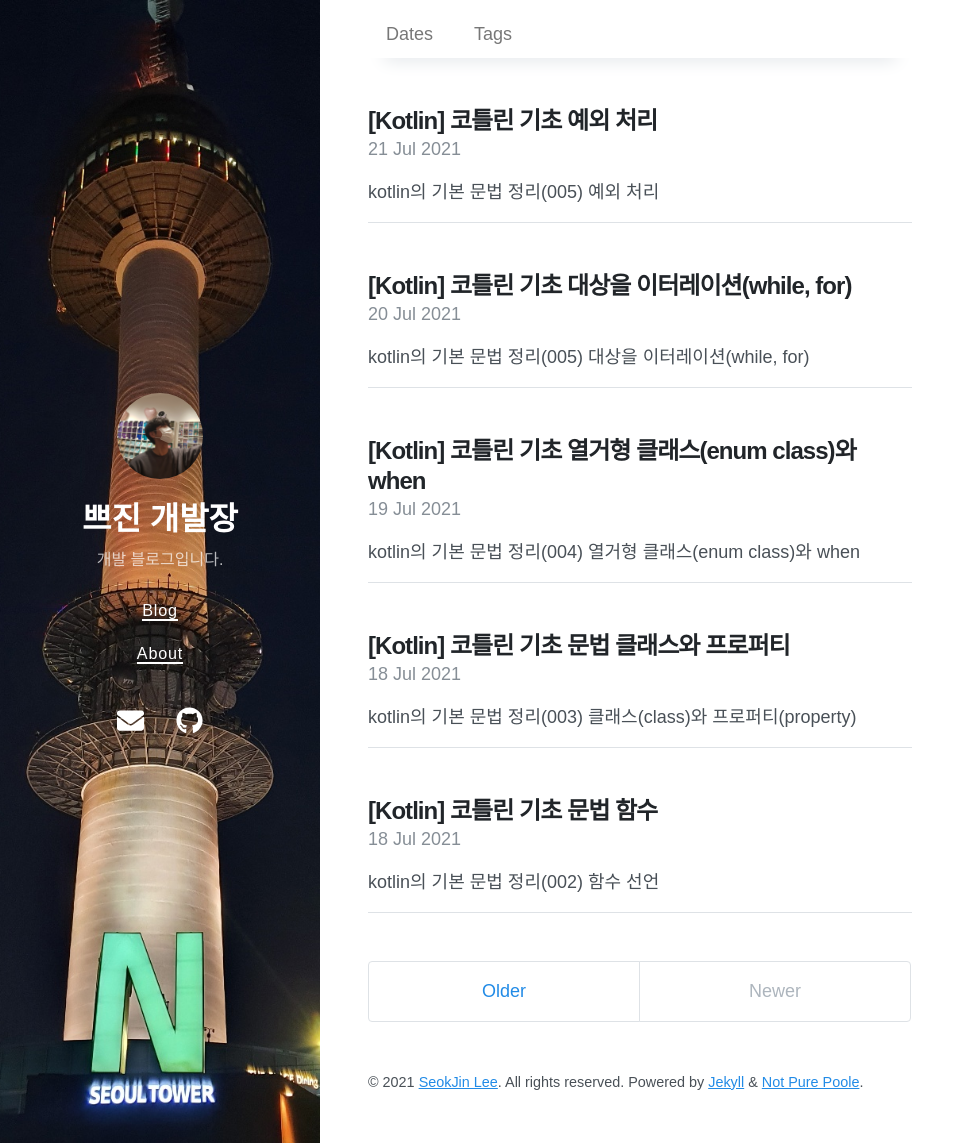
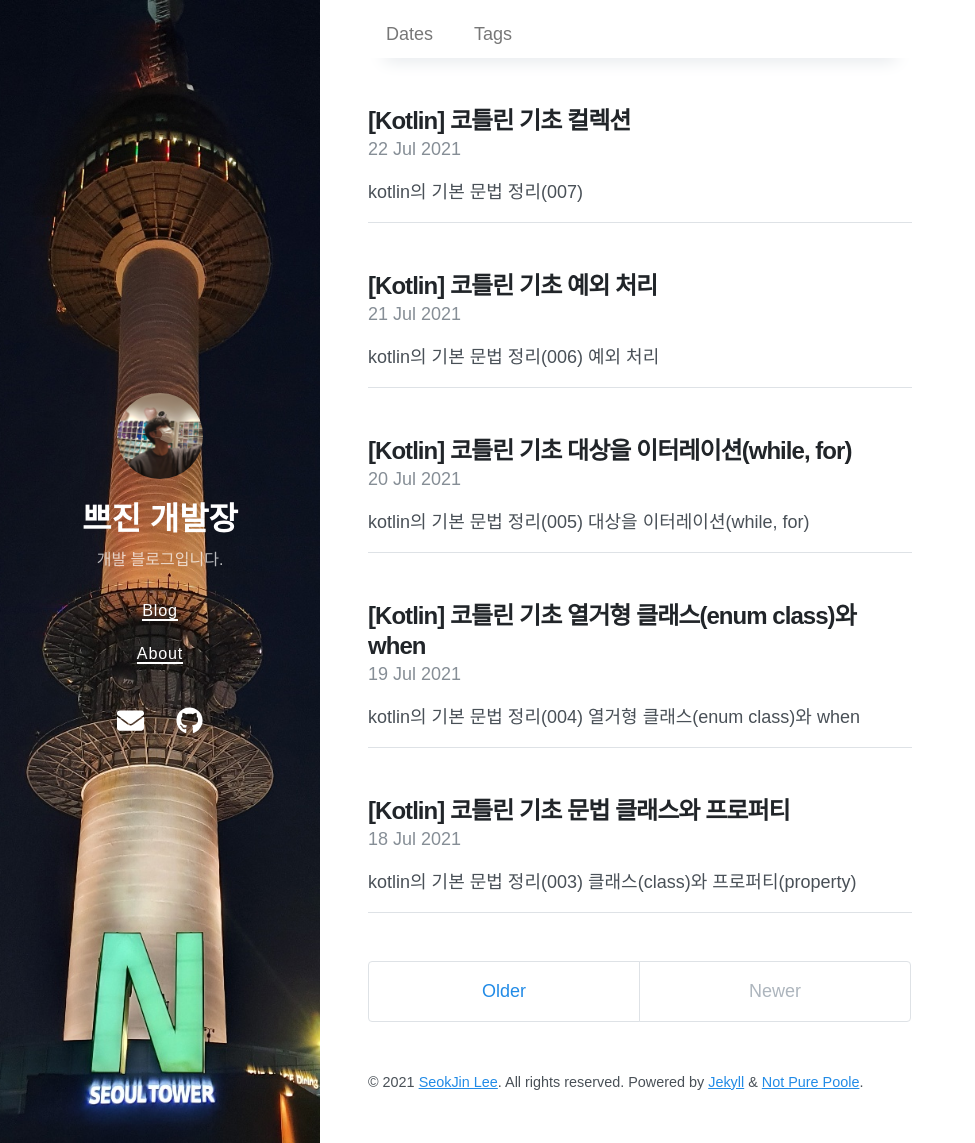
Before and after one commit to seokjinlee1994/seokjinlee1994.github.io, a Jekyll site: the page built from index.html, in a window 1280 px wide and 1143 px high. Shown: the whole window, without its empty margins (0-975 px from the left). Built offline with Jekyll 4.4.1, drawn with Linux system fonts in a browser that asks for light colours; nearby versions of some CDN libraries; the list of posts is cut into pages by our own code; part of the change alters nothing that is shown.

Commit message:
21_07_22 posting collections

````diff
--- a/_posts/21-07-21-kotlin-basic-grammar(006).md
+++ b/_posts/21-07-21-kotlin-basic-grammar(006).md
@@ -7,7 +7,7 @@ tags: [kotlin basic]
 toc:  true
 ---
 
-# kotlin의 기본 문법 정리(005) 예외 처리
+# kotlin의 기본 문법 정리(006) 예외 처리
 
 ## <span style="color:orange">1. try, catch, finally</span>
 ---
--- /dev/null
+++ b/_posts/21-07-22-kotlin-basic-grammar(007).md
@@ -0,0 +1,44 @@
+---
+layout: post
+title: "[Kotlin] 코틀린 기초 컬렉션"
+date: 2021-07-22 +0800
+last_modified_at: 2021-07-22 +0800
+tags: [kotlin basic]
+toc:  true
+---
+
+# kotlin의 기본 문법 정리(007)
+
+## <span style="color:orange">1. 컬렉션</span>
+---
+
+```kotlin
+//컬렉션 만들기
+
+//setOf 함수를 이용한 집합
+val set = hashSetOf(1, 7, 53)
+
+//리스트와 맵
+val list = arrayListOf(1, 7, 53)
+val map = hashMapOf(1 to "one", 7 to "seven", 53 to "fifty-three")
+```
+
+> _to_
+> key to value
+
+코틀린 컬렉션은 자바 컬렉션과 똑같은 클래스다. 하지만 코틀린에서는 자바보다 더 많은 기능을 쓸 수 있다.
+ex) 리스트의 마지막 원소를 가져오거나 수로 이뤄진 컬렉션에서 최댓값을 찾을 수 있다.
+```kotlin
+//마지막 원소 가져오기
+val strings = listOf("first", "second", "fourtheenth")
+println(strings.last())
+
+//최댓값 찾기
+val numbers = setOf(1, 14, 2)
+println(numbers.max())
+```
+---
+
+<br>
+
+*참고 서적 : Kotlin IN Action*
````
